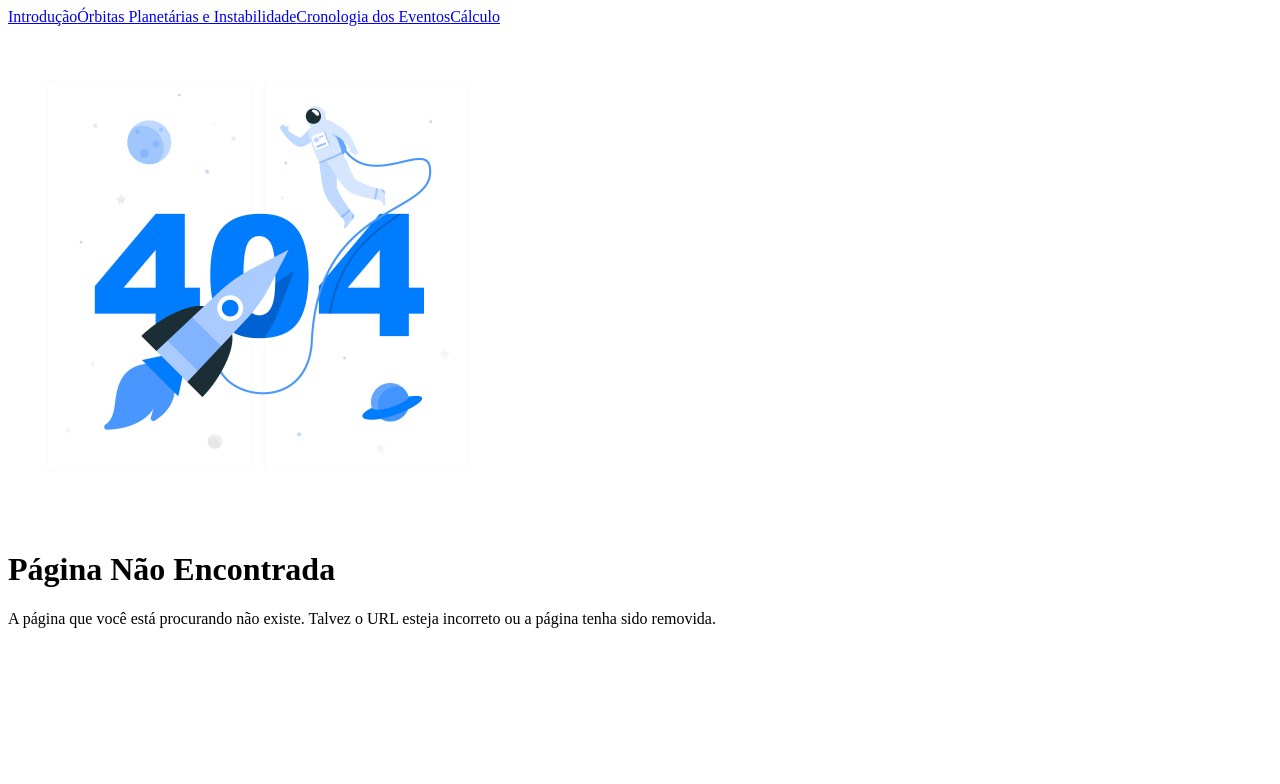
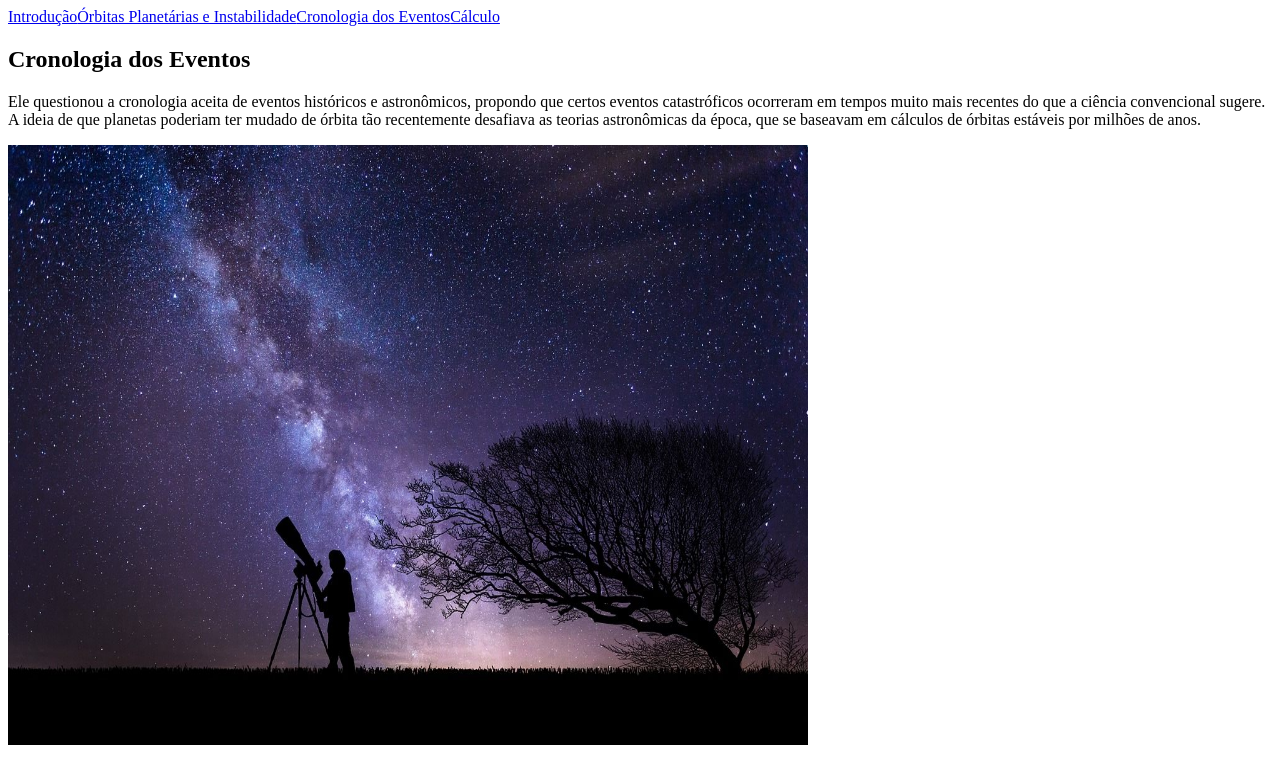
Before and after one commit to camargoogui/FRONT-CP5, a Next.js app: page /cronologia-eventos in a window 1280 px wide. Before the commit this address had no page. Shown: the top 784 px of the page. Built offline with nearby package versions, Linux system fonts and the light colour scheme.

Commit message:
Pagina Cronologia + Imagem criada

```diff
--- /dev/null
+++ b/src/app/cronologia-eventos/page.tsx
@@ -0,0 +1,31 @@
+import Image from 'next/image';
+import EventosAstronomicos from '/public/img/eventos-astronomicos.jpg';
+
+export default function PlanetaryCollisions() {
+  return (
+    <section className="">
+      <h1 className="">Cronologia dos Eventos</h1>
+
+      <div className="">
+        <div className="">
+          <p className="">
+            Ele questionou a cronologia aceita de eventos históricos e astronômicos,
+            propondo que certos eventos catastróficos ocorreram em tempos muito mais
+            recentes do que a ciência convencional sugere. A ideia de que planetas
+            poderiam ter mudado de órbita tão recentemente desafiava as teorias
+            astronômicas da época, que se baseavam em cálculos de órbitas estáveis
+            por milhões de anos.
+          </p>
+
+          <Image
+            src={EventosAstronomicos}
+            alt="Imagem de eventos astronômicos"
+            width={800}
+            height={600}
+            className=""
+          />
+        </div>
+      </div>
+    </section>
+  );
+}
```
Also changed, not shown: public/img/eventos-astronomicos.jpg (added).
